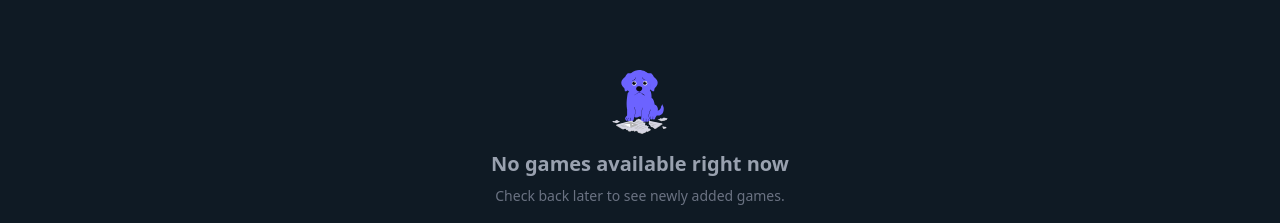
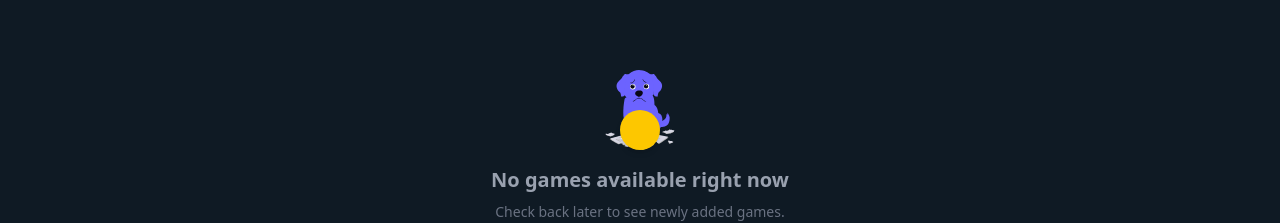
Before and after one commit to MohdSahbaz/GuideSpire, a React (Vite) app in the folder client/: page /games in a window 1280 px wide. Shown: the part 147-370 px from the top of the page. Built offline with nearby package versions, Linux system fonts and the light colour scheme; no server answers.

Commit message:
make some better syling and dynamic

```diff
--- a/client/src/components/CheckBackSoon.jsx
+++ b/client/src/components/CheckBackSoon.jsx
@@ -1,20 +1,17 @@
+import InteractiveDog from "./InteractiveDog";
+
 const CheckBackSoon = () => {
   return (
     <div className="min-h-[calc(100vh-145px)] flex flex-col items-center justify-center bg-[#0F1A24] text-white px-6 text-center">
-      <h1 className="text-5xl font-bold mb-4 flex justify-center items-center">
-        {" "}
-        <img
-          src="/sadDog.svg"
-          alt="GuideSpire Logo"
-          className="w-14 h-14"
-        />{" "}
-        WIP
+      <h1 className="text-5xl font-bold mb-4 flex flex-col items-center">
+        <InteractiveDog width={16} height={16} />
+        <span className="mt-2">WIP</span>
       </h1>
       <h2 className="text-2xl font-semibold mb-2">
         This page is still under construction
       </h2>
       <p className="mb-6 text-gray-300">
-        We're building something awesome here. Check back soon!
+        We're building something awesome here. Pet the dog while you wait!
       </p>
     </div>
   );
--- a/client/src/components/FeaturedGames.jsx
+++ b/client/src/components/FeaturedGames.jsx
@@ -2,6 +2,7 @@ import { useEffect, useState } from "react";
 import { useNavigate } from "react-router-dom";
 import { fetchFeaturedGames } from "../api/homeAPI";
 import Loader from "./Loader";
+import InteractiveDog from "./InteractiveDog";
 
 const FeaturedGames = () => {
   const naviagte = useNavigate();
@@ -27,6 +28,19 @@ const FeaturedGames = () => {
     <section className="py-12 bg-[#0F1A24] text-white">
       <h2 className="text-2xl sm:text-3xl font-bold mb-8">Featured Games</h2>
       {loader && <Loader />}
+      {featuredGames.length <= 0 && !loader && (
+        <div className="text-center text-gray-400 py-12">
+          <div className="text-5xl mb-4 flex justify-center items-center">
+            <InteractiveDog width={8} height={8} />
+          </div>
+          <h2 className="text-xl font-semibold mb-2">
+            No featured games available
+          </h2>
+          <p className="text-sm text-gray-500">
+            Check back later to see featured games.
+          </p>
+        </div>
+      )}
 
       <div className="flex flex-wrap justify-center gap-6">
         {featuredGames.map((game) => (
--- a/client/src/components/GameNotFound.jsx
+++ b/client/src/components/GameNotFound.jsx
@@ -1,10 +1,11 @@
 import { Link } from "react-router-dom";
+import InteractiveDog from "./InteractiveDog";
 
 const GameNotFound = () => {
   return (
     <div className="flex flex-col items-center justify-center min-h-[calc(100vh-145px)] text-white p-6">
       <h1 className="text-4xl font-bold mb-4 text-red-500 flex justify-center items-center">
-        <img src="/sadDog.svg" alt="GuideSpire Logo" className="w-16 h-16" />
+        <InteractiveDog />
         Game Not Found
       </h1>
       <p className="text-gray-300 mb-6 text-center max-w-md">
--- /dev/null
+++ b/client/src/components/InteractiveDog.jsx
@@ -0,0 +1,51 @@
+import { useState } from "react";
+
+const InteractiveDog = () => {
+  const [barkMessage, setBarkMessage] = useState("");
+  const [isBallThrown, setIsBallThrown] = useState(false);
+
+  const handleBallClick = () => {
+    if (isBallThrown) return;
+    setIsBallThrown(true);
+    setBarkMessage("Yay! 🎾");
+
+    setTimeout(() => {
+      setIsBallThrown(false);
+      setBarkMessage("");
+    }, 1800); // Reset after animation
+  };
+
+  return (
+    <div className="relative flex flex-col items-center">
+      {/* Dog */}
+      <div
+        className={`group cursor-pointer transition-transform duration-300 ${
+          isBallThrown
+            ? "animate-bounce"
+            : "group-hover:rotate-6 group-hover:scale-105"
+        }`}
+      >
+        <img src="/sadDog.svg" alt="GuideSpire Dog" className="w-20 h-20" />
+        {barkMessage && (
+          <div className="absolute -top-6 left-24 bg-white text-black px-3 py-1 rounded-lg shadow text-sm animate-bounce">
+            {barkMessage}
+          </div>
+        )}
+      </div>
+
+      {/* Circle Ball */}
+      <div
+        onMouseEnter={handleBallClick}
+        className={`absolute bottom-0 left-1/2 transform -translate-x-1/2 cursor-pointer transition-all duration-700 ${
+          isBallThrown
+            ? "translate-y-[-120px] translate-x-[50px] opacity-0"
+            : "opacity-100"
+        }`}
+      >
+        <div className="w-10 h-10 bg-yellow-400 rounded-full shadow-md hover:scale-110 transition-transform" />
+      </div>
+    </div>
+  );
+};
+
+export default InteractiveDog;
--- a/client/src/components/LatestGuides.jsx
+++ b/client/src/components/LatestGuides.jsx
@@ -2,6 +2,7 @@ import { useEffect, useState } from "react";
 import { useNavigate } from "react-router-dom";
 import { fetchLatestGuides } from "../api/homeAPI";
 import Loader from "./Loader";
+import InteractiveDog from "./InteractiveDog";
 
 const LatestGuides = () => {
   const navigate = useNavigate();
@@ -27,6 +28,17 @@ const LatestGuides = () => {
     <section className="bg-[#0F1A24] text-white py-12">
       <h2 className="text-2xl sm:text-3xl font-bold mb-8">Latest Guides</h2>
       {loader && <Loader />}
+      {guideData.length <= 0 && !loader && (
+        <div className="text-center text-gray-400 py-12">
+          <div className="text-5xl mb-4 flex justify-center items-center">
+            <InteractiveDog width={8} height={8} />
+          </div>
+          <h2 className="text-xl font-semibold mb-2">No guids available</h2>
+          <p className="text-sm text-gray-500">
+            Check back later to see newly added guides.
+          </p>
+        </div>
+      )}
       <div className="flex flex-col gap-10">
         {guideData.map((guide) => (
           <div
--- a/client/src/components/Loader.jsx
+++ b/client/src/components/Loader.jsx
@@ -1,7 +1,13 @@
 const Loader = () => {
   return (
-    <div className="flex justify-center items-center h-32">
-      <div className="loader border-4 border-t-transparent rounded-full w-10 h-10 animate-spin" />
+    <div className="flex flex-col justify-center items-center h-32">
+      {/* Spinner with glow */}
+      <div className="w-10 h-10 border-4 border-t-transparent border-cyan-400 rounded-full animate-spin shadow-lg ring-2 ring-cyan-500 ring-offset-2" />
+
+      {/* Static message */}
+      <p className="mt-2 text-sm text-cyan-300 animate-pulse">
+        Loading magic… ✨
+      </p>
     </div>
   );
 };
--- a/client/src/pages/AllGames.jsx
+++ b/client/src/pages/AllGames.jsx
@@ -2,6 +2,7 @@ import { useEffect, useState } from "react";
 import { fetchAllGames } from "../api/gameAPI";
 import { useNavigate } from "react-router-dom";
 import Loader from "@components/Loader";
+import InteractiveDog from "@components/InteractiveDog";
 
 const AllGames = () => {
   const [games, setGames] = useState([]);
@@ -43,12 +44,8 @@ const AllGames = () => {
         {loader && <Loader />}
         {slug !== "" && games.length <= 0 && !loader && (
           <div className="text-center text-gray-400 py-12">
-            <div className="text-5xl mb-4">
-              <img
-                src="/sadDog.svg"
-                alt="GuideSpire Logo"
-                className="w-16 h-16 mx-auto"
-              />
+            <div className="text-5xl mb-4 flex justify-center items-center">
+              <InteractiveDog width={16} height={16} />
             </div>
             <h2 className="text-xl font-semibold mb-2">No games found</h2>
             <p className="text-sm text-gray-500">
@@ -59,12 +56,8 @@ const AllGames = () => {
 
         {slug === "" && games.length <= 0 && !loader && (
           <div className="text-center text-gray-400 py-12">
-            <div className="text-5xl mb-4">
-              <img
-                src="/sadDog.svg"
-                alt="GuideSpire Logo"
-                className="w-16 h-16 mx-auto"
-              />
+            <div className="text-5xl mb-4 flex justify-center items-center">
+              <InteractiveDog width={16} height={16} />
             </div>
             <h2 className="text-xl font-semibold mb-2">
               No games available right now
--- a/client/src/pages/Game.jsx
+++ b/client/src/pages/Game.jsx
@@ -2,35 +2,12 @@ import { useEffect, useState } from "react";
 import { useParams } from "react-router-dom";
 import GameNotFound from "../components/GameNotFound";
 import GameTabs from "../components/GameTabs";
+import Loader from "@components/Loader";
 import { fetchGame } from "../api/gameAPI";
-
-const games = [
-  {
-    slug: "wuthering-waves",
-    title: "Wuthering Waves",
-    developer: "Kuro Games",
-    releaseDate: "May 22, 2024",
-    genres: "Action RPG",
-    platforms: "PC, iOS, Android",
-    description:
-      "Wuthering Waves is an action role-playing game developed by Kuro Games. Set in a post-apocalyptic world, players explore vast landscapes, engage in combat with unique characters, and uncover the mysteries of a world recovering from a cataclysmic event.",
-    bannerUrl: "/assets/wuthering-waves-banner.png",
-  },
-  {
-    slug: "genshin-impact",
-    title: "Genshin Impact",
-    developer: "HoYoverse",
-    releaseDate: "September 28, 2020",
-    genres: "Action RPG, Open World",
-    platforms: "PC, PS4, PS5, iOS, Android",
-    description:
-      "Genshin Impact is an open-world action RPG where players explore the land of Teyvat, unravel mysteries, and harness the powers of elemental gods.",
-    bannerUrl: "/assets/genshin-impact-banner.png",
-  },
-];
 
 const Game = () => {
   const [game, setGame] = useState([]);
+  const [loader, setLoader] = useState(true);
   const { slug } = useParams();
 
   useEffect(() => {
@@ -40,12 +17,14 @@ const Game = () => {
         setGame(res.data.data);
       } catch (error) {
         console.log("Error:", error);
+      } finally {
+        setLoader(false);
       }
     };
     gameLoader();
   }, [slug]);
 
-  if (!game) {
+  if (!game || (Object.keys(game).length === 0 && !loader)) {
     return <GameNotFound />;
   }
 
@@ -56,9 +35,13 @@ const Game = () => {
         <span className="hover:underline cursor-pointer text-blue-400">
           Games
         </span>{" "}
-        / <span className="text-white">{game.title}</span>
+        / <span className="text-white">{game.title || slug}</span>
       </div>
 
+      {loader && <Loader />}
+
+      {Object.keys(game).length > 0 && (
+        <>
           {/* Banner and Info Side-by-Side */}
           <div className="flex flex-col md:flex-row gap-6 mb-8">
             {/* Banner */}
@@ -101,7 +84,8 @@ const Game = () => {
 
           {/* Description */}
           <p className="text-gray-300 max-w-4xl mb-8">{game.description}</p>
-
+        </>
+      )}
       {/* <GameTabs /> */}
     </div>
   );
```
Lines whose indentation alone changed are shown as unchanged.
